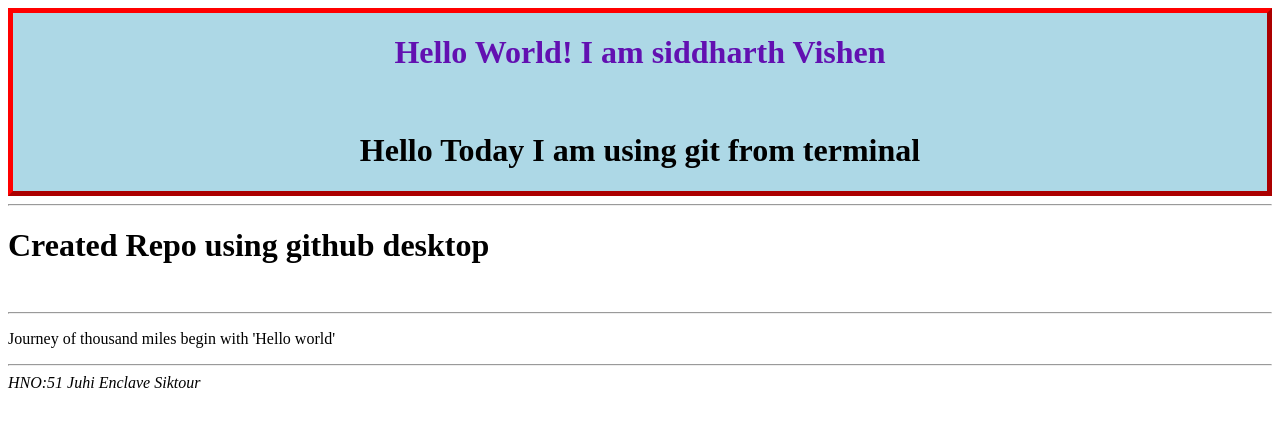
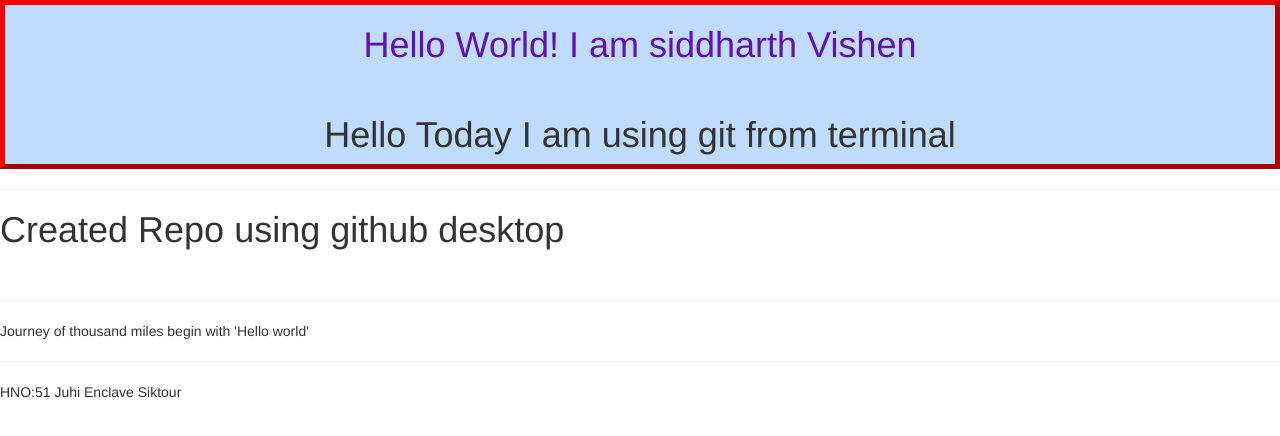
Before and after one commit to siddharth7866/Portofolio-Project-Hosted, a plain HTML site: page index.html in a window 1280 px wide. Drawn offline with nearby package versions, Linux system fonts and the light colour scheme.

Commit message:
bootstrap link added

```diff
--- a/index.css
+++ b/index.css
@@ -12,6 +12,6 @@ img{
 
 .sid{
     border: 5px outset red;
-    background-color: lightblue;
+    background-color:#bfdbfe;
     text-align: center;
 }
--- a/index.html
+++ b/index.html
@@ -5,6 +5,7 @@
     <meta name="viewport" content="width=device-width, initial-scale=1.0">
     <link rel="stylesheet" href="index.css">
     <title>siddharthvishen</title>
+    <link rel="stylesheet" href="https://cdn.jsdelivr.net/npm/bootstrap@3.3.7/dist/css/bootstrap.min.css" integrity="sha384-BVYiiSIFeK1dGmJRAkycuHAHRg32OmUcww7on3RYdg4Va+PmSTsz/K68vbdEjh4u" crossorigin="anonymous">
 </head>
 <body>
     <!-- <img src="images/sidportofolio.jpeg" alt="portofolio image"> -->
```
